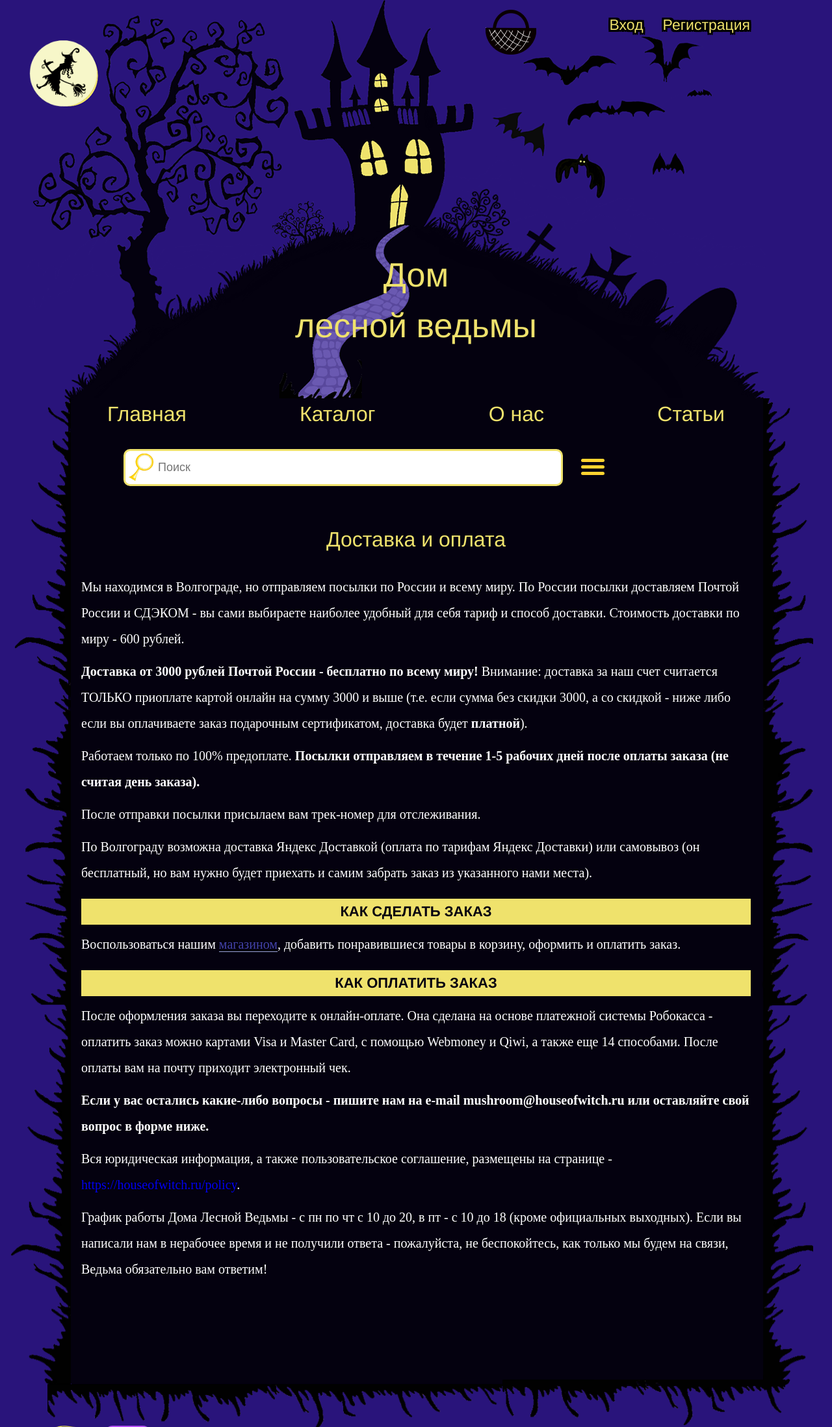
After one commit to Mogrima/HouseOfWitch, a Django app: page /delivery/ in a window 1280 px wide. The commit adds this page. Shown: the top 2196 px of the page at 65% size. Run offline with Django 3.2, Linux system fonts and the light colour scheme; some web fonts are replaced.

Commit message:
добавлена и стилизована страница оплата и доставка

```diff
--- /dev/null
+++ b/shop/templates/shop/delivery.html
@@ -0,0 +1,41 @@
+{% extends 'shop/base.html' %}
+
+{% block content %}
+<h1 class="section-header article__header">Доставка и оплата</h1>
+<div class="article__wrapper">
+    <div class="article__text">
+        <p>Мы находимся в Волгограде, но отправляем посылки по России и всему
+            миру. По России посылки доставляем Почтой России и СДЭКОМ - вы сами выбираете наиболее удобный для себя тариф
+            и способ доставки. Стоимость доставки по миру - 600 рублей.</p>
+        <p><b>Доставка от 3000 рублей Почтой России - бесплатно по всему миру!</b> Внимание: доставка за наш счет
+            считается ТОЛЬКО приоплате картой онлайн на сумму 3000 и выше (т.е. если сумма без скидки 3000, а со скидкой - ниже либо если вы
+            оплачиваете заказ подарочным сертификатом, доставка будет <b>платной</b>).</p>
+            <p>Работаем только по 100% предоплате. <b>Посылки отправляем в течение 1-5 рабочих дней после оплаты заказа (не считая день заказа). </b></p>
+            <p>После отправки посылки присылаем вам трек-номер для отслеживания.</p>
+            <p>По Волгограду возможна доставка Яндекс Доставкой (оплата по тарифам Яндекс Доставки) или самовывоз (он бесплатный, но вам нужно будет
+                приехать и самим забрать заказ из указанного нами места).</p>
+           <h2>КАК СДЕЛАТЬ ЗАКАЗ</h2>
+            <p>Воспользоваться нашим <a href="https://houseofwitch.ru/" class="link">магазином</a>,
+            добавить понравившиеся товары в корзину, оформить и оплатить заказ.</p>
+            <h2> КАК ОПЛАТИТЬ ЗАКАЗ</h2>
+            <p>После оформления заказа вы переходите к онлайн-оплате. Она сделана на основе платежной системы Робокасса -
+            оплатить заказ
+            можно картами Visa и Master Card, с помощью Webmoney и Qiwi, а также еще 14 способами. После оплаты вам на
+            почту
+            приходит электронный чек.</p>
+            <p><strong>Если у вас остались какие-либо вопросы - пишите нам
+                на e-mail mushroom@houseofwitch.ru или оставляйте свой вопрос в форме ниже.</strong></p>
+                <p>Вся юридическая
+            информация, а
+            также пользовательское соглашение, размещены на странице - <a href="https://houseofwitch.ru/policy">https://houseofwitch.ru/policy</a>.
+                <p>График работы Дома Лесной Ведьмы
+                        - с пн по чт с 10
+                        до 20, в пт - с 10 до 18 (кроме официальных выходных). Если вы написали нам в нерабочее время и
+                        не
+                        получили ответа - пожалуйста, не беспокойтесь, как только мы будем на связи, Ведьма обязательно вам
+                        ответим!</p>
+        </p>
+    </div>
+</div>
+
+{% endblock %}
--- a/shop/templates/shop/policy.html
+++ b/shop/templates/shop/policy.html
@@ -409,7 +409,7 @@
         <p class="text">10-18 с понедельника по пятницу, мы отдыхаем по официальным праздничным дням России.</p>
 
         <p class="text"><span style="font-weight: 500;">Правила оплаты и доставки указаны на странице:</span> <a
-                href=""></a>
+                href="{% url 'delivery' %}">Информации о доставке и оплате</a>.
     </div>
 </div>
 
--- a/shop/urls.py
+++ b/shop/urls.py
@@ -31,4 +31,5 @@ urlpatterns = [
 
     path('search/', SearchResultsView.as_view(), name='search_results'),
     path('policy/', PolicyView.as_view(), name='policy'),
+    path('delivery/', DeliveryView.as_view(), name='delivery'),
 ]
--- a/shop/views.py
+++ b/shop/views.py
@@ -470,3 +470,12 @@ class PolicyView(DataMixin, views.View):
       'cart': self.cart
     }
     return render(request, 'shop/policy.html', context)
+
+class DeliveryView(DataMixin, views.View):
+  def get(self, request, *args, **kwargs):
+    context = {
+      'title': 'Доставка и оплата',
+      'menu': self.menu,
+      'cart': self.cart
+    }
+    return render(request, 'shop/delivery.html', context)
```
